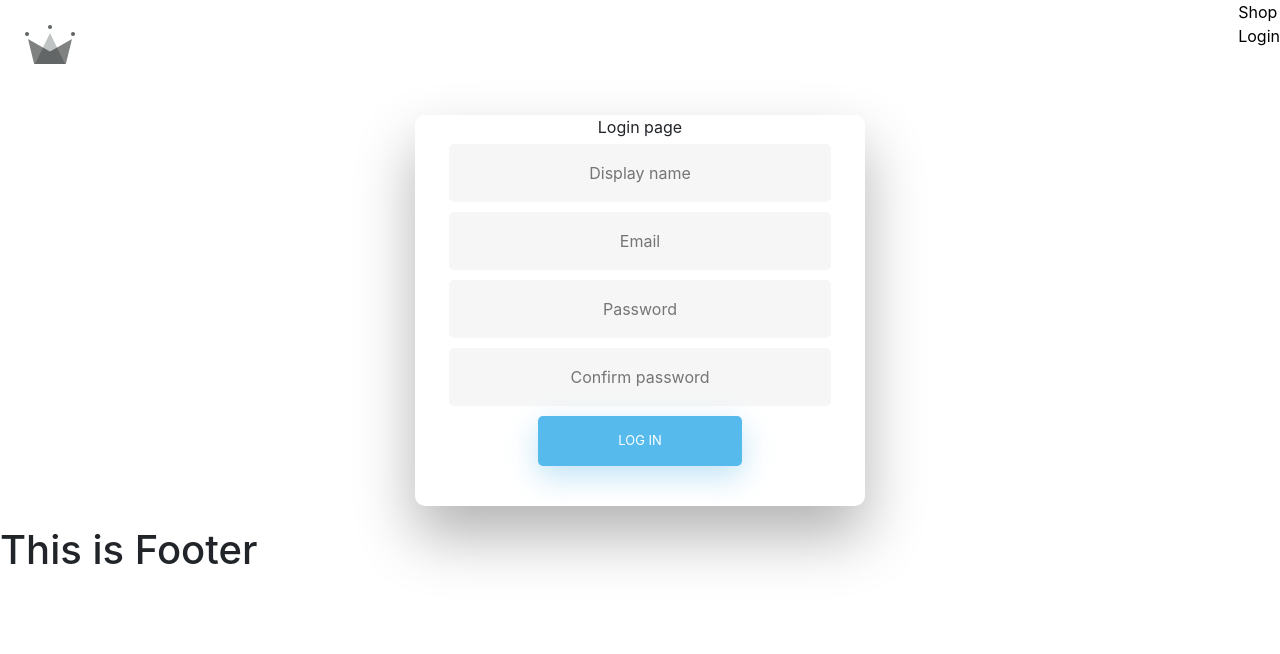
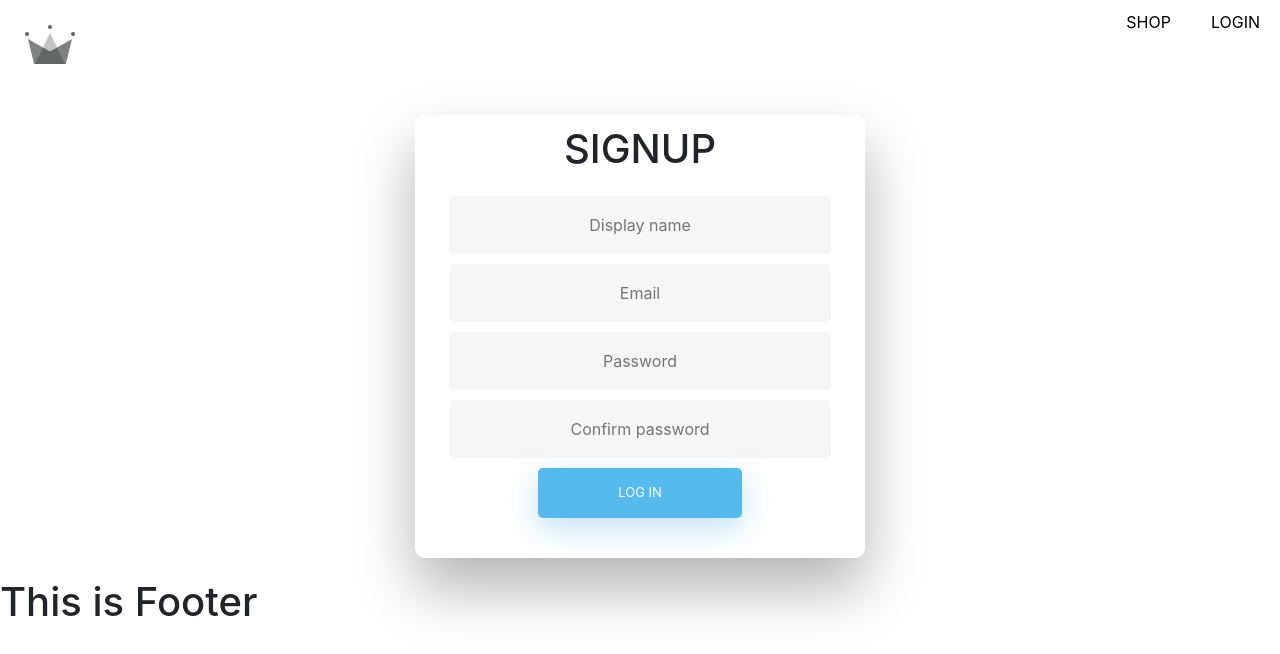
Before and after one commit to Jacger/blog-site-sample, a React (Create React App) app in the folder web/: page /register in a window 1280 px wide. Shown: the top 654 px of the page. Built offline with nearby package versions, Linux system fonts and the light colour scheme.

Commit message:
Use Context

```diff
--- a/web/src/components/auth/Title.component.jsx
+++ b/web/src/components/auth/Title.component.jsx
@@ -1,8 +1,10 @@
-function Title() {
+function Title({title}) {
   console.log('Title');
 
   return (
-    <div className="fadeIn first">Login page</div>
+    <div className="fadeIn first title">
+      <h1>{title}</h1>
+    </div>
   )
 }
 
--- a/web/src/components/layouts/header/Header.component.jsx
+++ b/web/src/components/layouts/header/Header.component.jsx
@@ -1,8 +1,22 @@
+import { useContext } from "react";
 import { Link } from "react-router-dom";
 import { ReactComponent as CrownLogo } from "../../../assets/crown.svg";
+import { UserContext } from "../../../contexts/user.context";
+import { signOutUser } from "../../../utils/firebase/firebase.utils";
 import "./header.style.scss";
 
 function Header() {
+  const { currentUser, setCurrentUser } = useContext(UserContext);
+
+  const signOutHandler = async () => {
+    try {
+      await signOutUser();
+      setCurrentUser(null);
+    } catch (error) {
+      console.log(error.messages);
+    }
+  }
+
   return (
     <div className="navigation">
       <Link className="logo-container" to="/">
@@ -10,12 +24,17 @@ function Header() {
       </Link>
       <div className="link-container">
         <Link className="link" to="/shop">
-          Shop
+          SHOP
         </Link>
-        <br></br>
-        <Link className="link" to="/login">
-          Login
-        </Link>
+        {currentUser ? (
+          <div className="link" onClick={signOutHandler}>
+            LOG OUT
+          </div>
+        ) : (
+          <Link className="link" to="/login">
+            LOGIN
+          </Link>
+        )}
       </div>
     </div>
   );
--- a/web/src/components/layouts/header/header.style.scss
+++ b/web/src/components/layouts/header/header.style.scss
@@ -23,4 +23,18 @@
       cursor: pointer;
     }
   }
+
+  .link {
+    display: block;
+    padding: 10px 20px;
+    cursor: pointer;
+  }
+
+  .link:hover {
+    color: #0a58ca;
+  }
+
+  .link-container {
+    display: flex;
+  }
 }
--- /dev/null
+++ b/web/src/contexts/user.context.jsx
@@ -0,0 +1,13 @@
+import { createContext, useState } from "react";
+
+export const UserContext = createContext({
+  currentUser: null,
+  setCurrentUser: () => null,
+});
+
+export const UserProvider = ({ children }) => {
+  const [currentUser, setCurrentUser] = useState(null);
+  const value = { currentUser, setCurrentUser };
+
+  return <UserContext.Provider value={value}>{children}</UserContext.Provider>;
+};
--- a/web/src/index.js
+++ b/web/src/index.js
@@ -1,15 +1,18 @@
-import React from 'react';
-import ReactDOM from 'react-dom/client';
-import './index.scss';
-import App from './App';
-import reportWebVitals from './reportWebVitals';
-import { BrowserRouter as Router } from 'react-router-dom';
+import React from "react";
+import ReactDOM from "react-dom/client";
+import "./index.scss";
+import App from "./App";
+import reportWebVitals from "./reportWebVitals";
+import { BrowserRouter as Router } from "react-router-dom";
+import { UserProvider } from "./contexts/user.context";
 
-const root = ReactDOM.createRoot(document.getElementById('root'));
+const root = ReactDOM.createRoot(document.getElementById("root"));
 root.render(
   <React.StrictMode>
     <Router>
-      <App />
+      <UserProvider>
+        <App />
+      </UserProvider>
     </Router>
   </React.StrictMode>
 );
--- a/web/src/pages/login/Login.component.jsx
+++ b/web/src/pages/login/Login.component.jsx
@@ -1,8 +1,9 @@
-import { useState } from "react";
+import { useState, useContext } from "react";
 import "./login.scss";
 import Title from "../../components/auth/Title.component";
 import LoginForm from "../../components/auth/LoginForm.component";
 import ForgotPassword from "../../components/auth/ForgotPassword.component";
+import { UserContext } from "../../contexts/user.context";
 import {
   signInAuthUserWithEmailAndPassword,
   authenticateUser,
@@ -16,10 +17,11 @@ const defaultFormField = {
 function Login() {
   const [formFields, setForms] = useState(defaultFormField);
   const { email, password } = formFields;
+  const { setCurrentUser } = useContext(UserContext);
 
   const resetFormFields = () => {
     setForms(defaultFormField);
-  }
+  };
 
   const handlerChange = (event) => {
     const { name, value } = event.target;
@@ -34,7 +36,8 @@ function Login() {
         email,
         password
       );
-      await authenticateUser(user);
+      setCurrentUser(user);
+
       resetFormFields();
       alert("Login successful");
     } catch (error) {
@@ -46,7 +49,7 @@ function Login() {
   return (
     <div className="wrapper fadeInDown login-form">
       <div id="formContent">
-        <Title />
+        <Title title="LOGIN" />
         <LoginForm
           formFields={formFields}
           handlerSubmit={handlerSubmit}
--- a/web/src/pages/login/login.scss
+++ b/web/src/pages/login/login.scss
@@ -1,3 +1,7 @@
+.title {
+  padding: 10px 0;
+}
+
 h2 {
   text-align: center;
   font-size: 16px;
--- a/web/src/pages/register/Register.component.jsx
+++ b/web/src/pages/register/Register.component.jsx
@@ -1,7 +1,8 @@
-import { useState } from "react";
+import { useContext, useState } from "react";
 import "./register.scss";
 import Title from "../../components/auth/Title.component";
 import RegisterForm from "../../components/auth/RegisterForm.component";
+import { UserContext } from "../../contexts/user.context";
 import {
   createAuthUserWithEmailAndPassword,
   authenticateUser,
@@ -17,10 +18,11 @@ const defaultFormField = {
 function Register() {
   const [formFields, setForms] = useState(defaultFormField);
   const { name, email, password, confirmPassword } = formFields;
+  const { setCurrentUser } = useContext(UserContext);
 
   const resetFormFields = () => {
     setForms(defaultFormField);
-  }
+  };
 
   const handlerChange = (event) => {
     const { name, value } = event.target;
@@ -41,10 +43,12 @@ function Register() {
         password
       );
       await authenticateUser(user, { displayName: name });
+      setCurrentUser(user);
+
       resetFormFields();
     } catch (error) {
-      if (error.code === 'auth/email-already-in-use') {
-        alert('Cannot create user, email already in use');
+      if (error.code === "auth/email-already-in-use") {
+        alert("Cannot create user, email already in use");
       }
       console.log("error :>> ", error);
     }
@@ -53,7 +57,7 @@ function Register() {
   return (
     <div className="wrapper fadeInDown register-form">
       <div id="formContent">
-        <Title />
+        <Title title="SIGNUP" />
         <RegisterForm
           formFields={formFields}
           handlerSubmit={handlerSubmit}
--- a/web/src/routes/HomeRoute.component.jsx
+++ b/web/src/routes/HomeRoute.component.jsx
@@ -6,7 +6,6 @@ function HomeRoute() {
 
   useEffect(() => {
     const categories = require('../data/categories.json');
-    console.log(categories);
     setCategories(categories);
   }, [])
 
--- a/web/src/utils/firebase/firebase.utils.js
+++ b/web/src/utils/firebase/firebase.utils.js
@@ -4,7 +4,8 @@ import {
   signInWithPopup,
   GoogleAuthProvider,
   createUserWithEmailAndPassword,
-  signInWithEmailAndPassword
+  signInWithEmailAndPassword,
+  signOut
 } from "firebase/auth";
 
 import { getFirestore, doc, getDoc, setDoc } from "firebase/firestore";
@@ -70,3 +71,5 @@ export const signInAuthUserWithEmailAndPassword = async(email, password) => {
   if (!email || !password) return;
   return await signInWithEmailAndPassword(auth, email, password);
 }
+
+export const signOutUser = async () => await signOut(auth);
```
